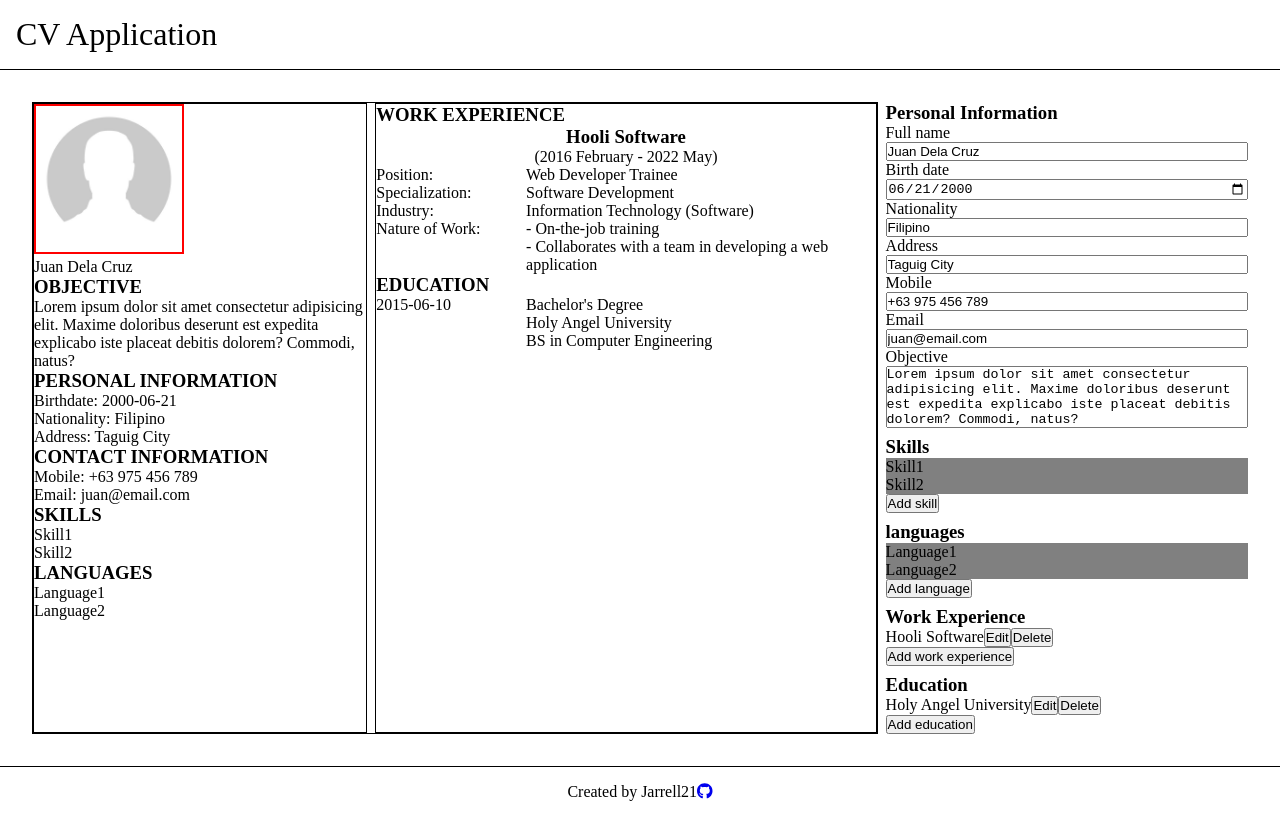
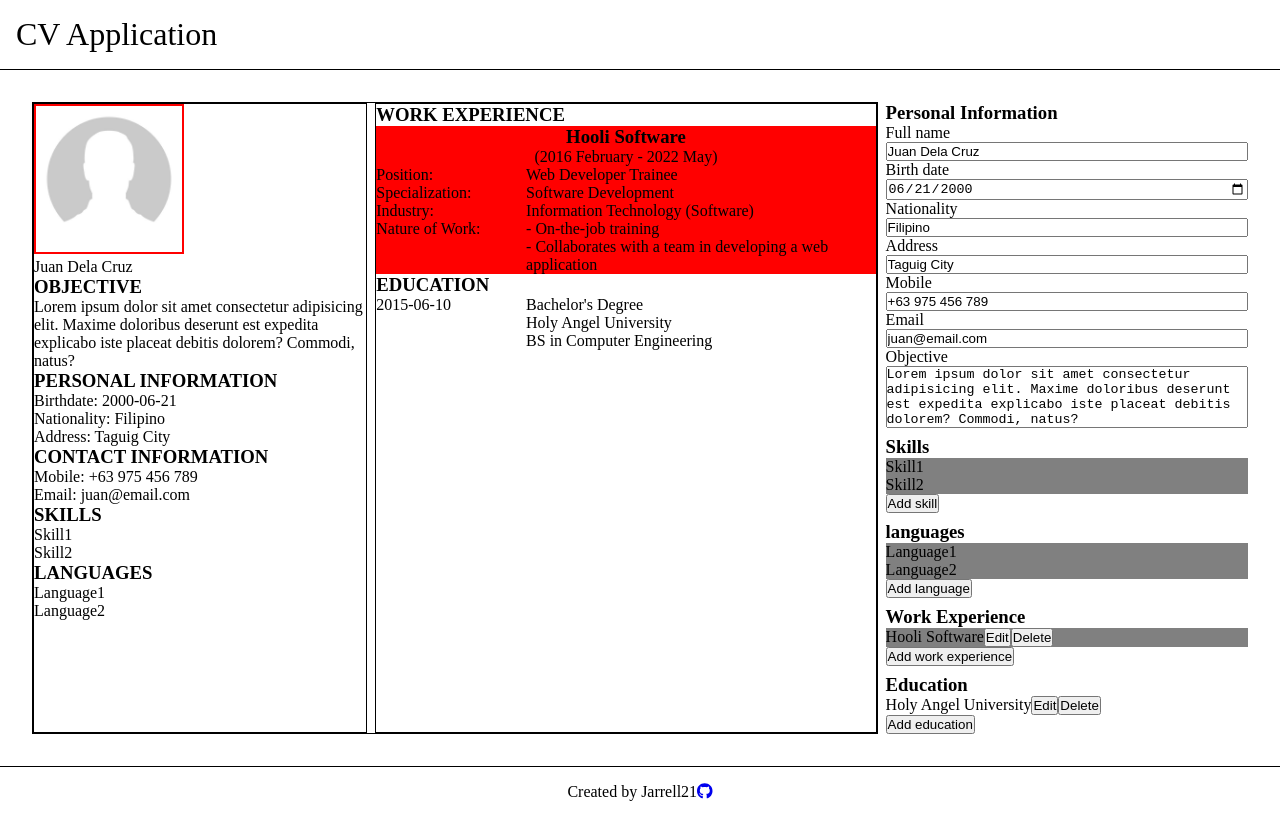
Before and after one commit to Jarrell21/cv-application, a React (Vite) app: page / in a window 1280 px wide. In both pictures the pointer is over the element 625 px from the left and 200 px from the top of the page. Built offline with nearby package versions, Linux system fonts and the light colour scheme.

Commit message:
Add style for language and work

```diff
--- a/src/styles/Sidebar.css
+++ b/src/styles/Sidebar.css
@@ -13,20 +13,15 @@ textarea {
   flex-direction: column;
 }
 
-.skill {
+.skill,
+.language,
+.work {
   background: gray;
 }
 
-.skill:hover {
-  background: red;
-  cursor: pointer;
-}
-
-.language {
-  background: gray;
-}
-
-.language:hover {
+.skill:hover,
+.language:hover,
+.work:hover {
   background: red;
   cursor: pointer;
 }
```
